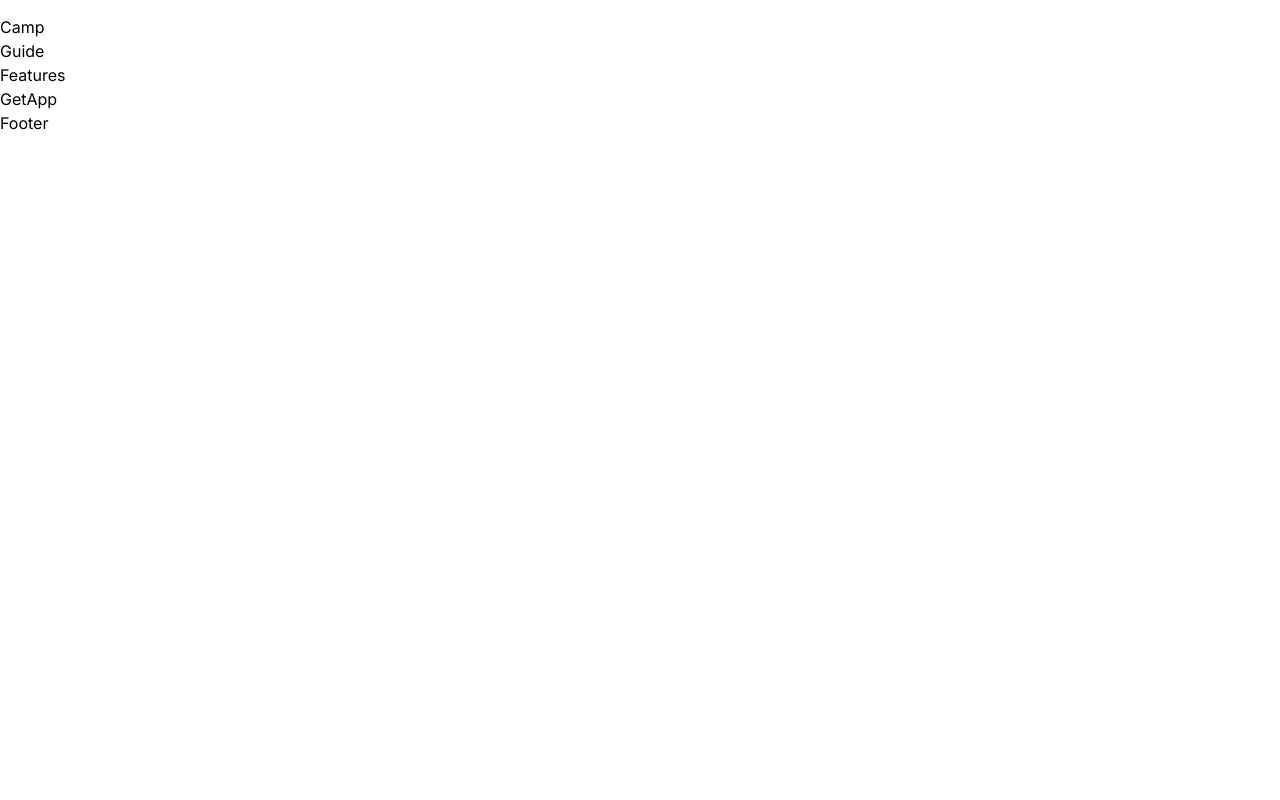
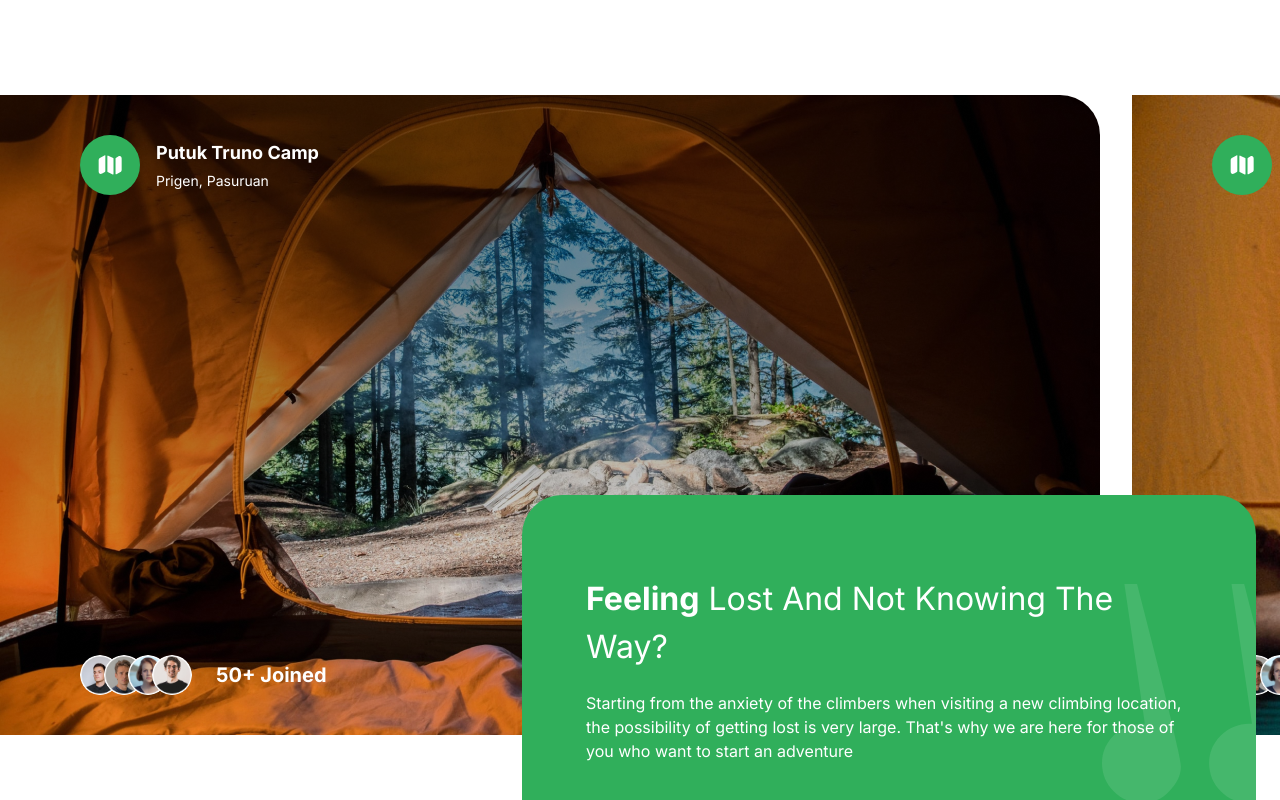
Before and after one commit to sanidhyy/travel-app, a Next.js app: page / in a window 1280 px wide. Shown: the part 840-1640 px from the top of the page. Before the commit the page ends 975 px from the top, so only its background shows below. Built offline with nearby package versions, Linux system fonts and the light colour scheme.

Commit message:
camp section done

```diff
--- a/components/Camp.tsx
+++ b/components/Camp.tsx
@@ -1,5 +1,99 @@
+import Image from "next/image";
+
+import { PEOPLE_URL } from "@/constants";
+
+type CampProps = {
+  backgroundImage: string;
+  title: string;
+  subtitle: string;
+  peopleJoined: string;
+};
+
+const CampSite = ({
+  backgroundImage,
+  title,
+  subtitle,
+  peopleJoined,
+}: CampProps) => {
+  return (
+    <div
+      className={`h-full w-full min-w-[1100px] ${backgroundImage} bg-cover bg-no-repeat lg:rounded-r-5xl 2xl:rounded-5xl`}
+    >
+      <div className="flex h-full flex-col items-start justify-between p-6 lg:px-20 lg:py-10">
+        <div className="flexCenter gap-4">
+          <div className="rounded-full bg-green-50 p-4">
+            <Image src="/folded-map.svg" alt="map" width={28} height={28} />
+          </div>
+
+          <div className="flex flex-col gap-1">
+            <h4 className="bold-18 text-white">{title}</h4>
+            <p className="regular-14 text-white">{subtitle}</p>
+          </div>
+        </div>
+
+        <div className="flexCenter gap-6">
+          <span className="flex -space-x-4 overflow-hidden">
+            {PEOPLE_URL.map((url, i) => (
+              <Image
+                className="inline-block h-10 w-10 rounded-full"
+                src={url}
+                key={url}
+                alt={`person-${i}`}
+                width={52}
+                height={52}
+              />
+            ))}
+          </span>
+
+          <p className="bold-16 md:bold-20 text-white">{peopleJoined}</p>
+        </div>
+      </div>
+    </div>
+  );
+};
+
 const Camp = () => {
-  return <div>Camp</div>;
+  return (
+    <section className="2xl:max-container relative flex flex-col py-10 lg:mb-10 lg:py-20 xl:mb-20">
+      <div className="hide-scrollbar flex h-[340px] w-full items-start justify-start gap-8 overflow-x-auto lg:h-[400px] xl:h-[640px]">
+        <CampSite
+          backgroundImage="bg-bg-img-1"
+          title="Putuk Truno Camp"
+          subtitle="Prigen, Pasuruan"
+          peopleJoined="50+ Joined"
+        />
+
+        <CampSite
+          backgroundImage="bg-bg-img-2"
+          title="Mountain View Camp"
+          subtitle="Somewhere in the Wilderness"
+          peopleJoined="70+ Joined"
+        />
+      </div>
+
+      <div className="flexEnd mt-10 px-6 lg:-mt-60 lg:my-6">
+        <div className="bg-green-50 p-8 lg:max-w-[500px] xl:max-w-[734px] xl:rounded-5xl xl:px-16 xl:py-20 relative w-full overflow-hidden rounded-3xl">
+          <h2 className="regular-24 md:regular-32 2xl:regular-64 capitalize text-white">
+            <strong>Feeling</strong> Lost And Not Knowing The Way?
+          </h2>
+
+          <p className="regular-14 xl:regular-16 mt-5 text-white">
+            Starting from the anxiety of the climbers when visiting a new
+            climbing location, the possibility of getting lost is very large.
+            That's why we are here for those of you who want to start an
+            adventure
+          </p>
+          <Image
+            src="/quote.svg"
+            alt="camp-2"
+            width={186}
+            height={219}
+            className="camp-quote"
+          />
+        </div>
+      </div>
+    </section>
+  );
 };
 
 export default Camp;
```
